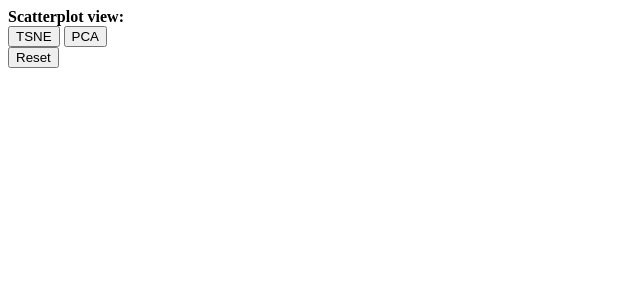
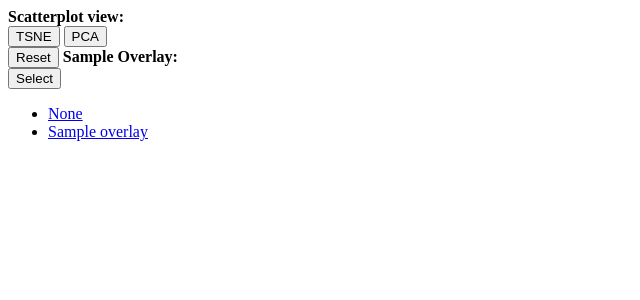
Before and after one commit to microscopium/microscopium-ui, a Flask app: template app/templates/screen_ui_components/_plots.html in a window 1280 px wide. Shown: the top 300 px of the page, without its empty margins (0-640 px from the left). Run offline with Flask 2, Linux system fonts and the light colour scheme; the template is opened without the code that fills it: most values are stand-ins (such as "Sample title", 1, 10 or a date in 2020); some libraries are stand-ins or nearby versions.

Commit message:
Add overlays dropdown menu to screen_ui template

```diff
--- a/app/main/views.py
+++ b/app/main/views.py
@@ -28,13 +28,17 @@
         flash("Unable to find screen %s." % screen_id)
         return redirect(url_for(".index"))
 
+    # get the overlays object if it exists
+    overlays = screen_result.get("available_overlays")
+
     # get list of screens in database, exclude "screen_features" field as
     # we don't need it here
     screens = mongo.db.screens.find({}, fields={"screen_features": False})
 
     return render_template("screen_ui.html",
                            screen_id=screen_id,
-                           screens=screens)
+                           screens=screens,
+                           overlays=overlays)
 
 @main.after_request
 def minify_html_response(response):
--- a/app/templates/screen_ui_components/_plots.html
+++ b/app/templates/screen_ui_components/_plots.html
@@ -9,6 +9,28 @@
                 <button type="button" class="btn btn-sm btn-primary btn-dim-select" value="pca">PCA</button>
             </div>
             <button type="button" id="reset-button" class="btn btn-sm btn-primary" value="Reset">Reset</button>
+            {% if overlays %}
+                <b>Sample Overlay: </b>
+                <div id="overlay-select" class="btn-group">
+                    <button type="button" class="btn btn-sm btn-primary dropdown-toggle" data-toggle="dropdown">
+                        Select <span class="caret"></span>
+                    </button>
+                    <ul class="dropdown-menu">
+                        <li>
+                            <a href="#">
+                                <i class="fa fa-check"></i>
+                                None
+                            </a>
+                        </li>
+                        {% for overlay in overlays %}
+                            <li><a href="#">
+                                <i class="fa fa-check fa-hidden"></i>
+                                {{ overlay }}
+                            </a></li>
+                        {% endfor %}
+                    </ul>
+                </div>
+            {% endif %}
         </div>
     </div>
     <div class="row">
```
